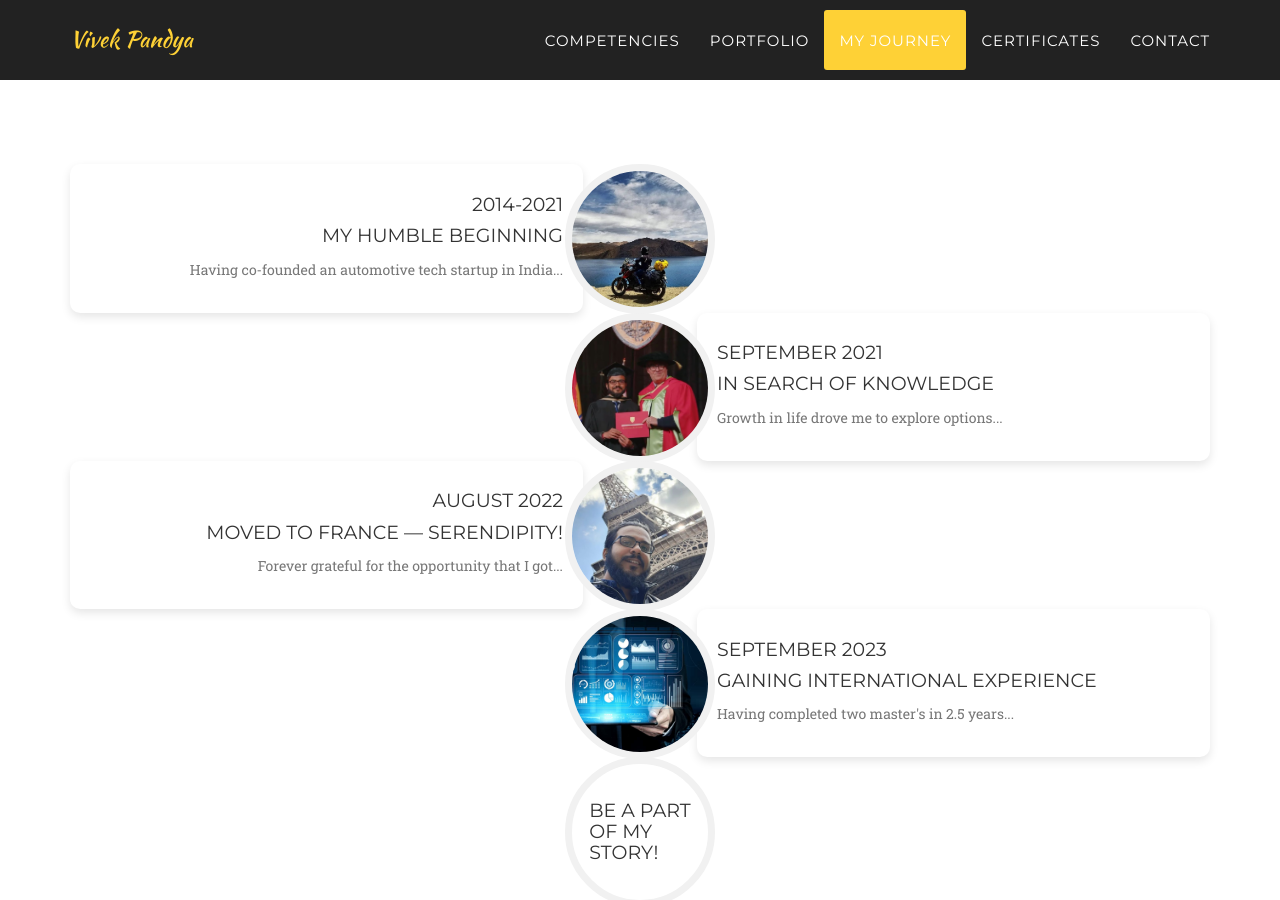
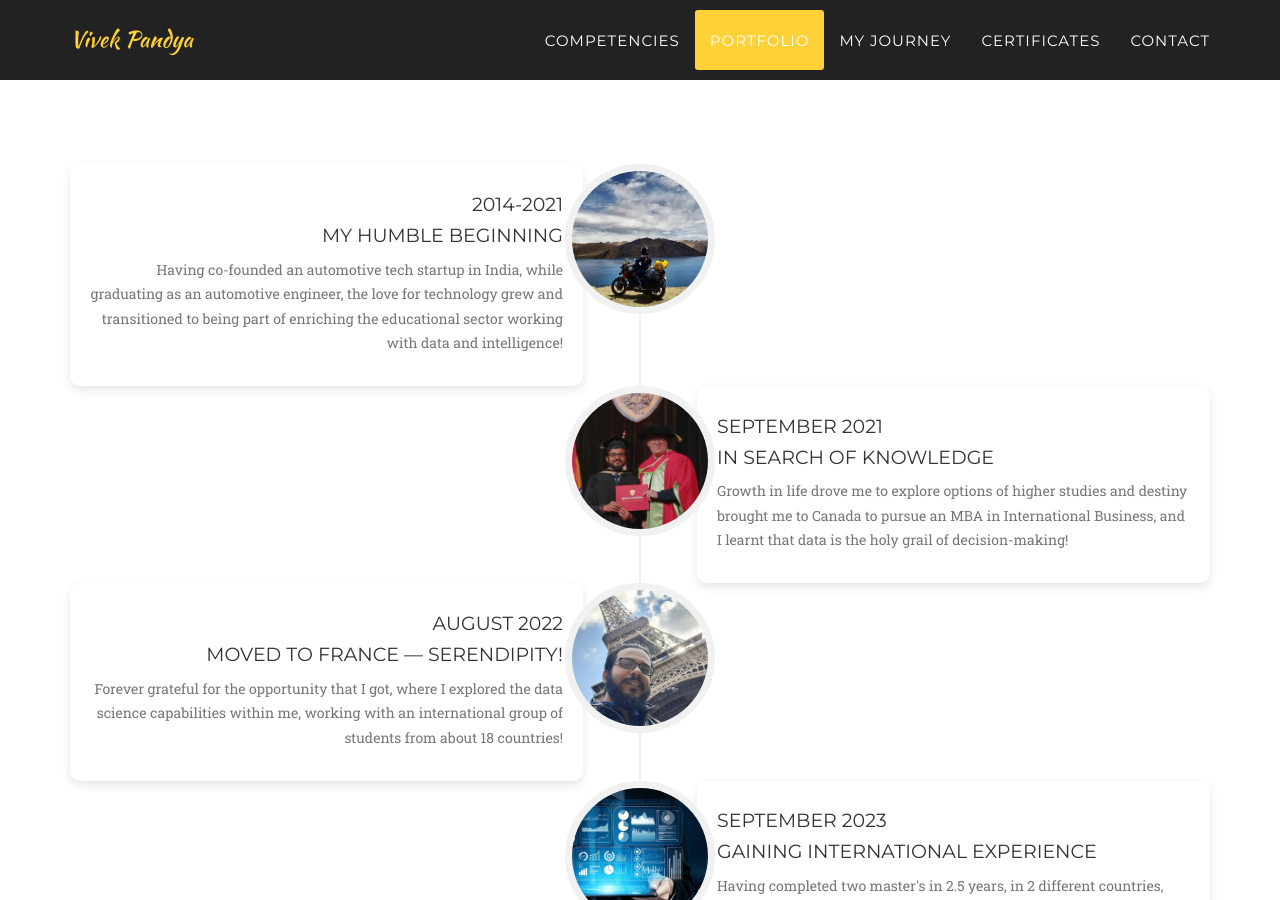
Before and after one commit to vivekp1705/vivekpandya, a Jekyll site: the page built from index.html, in a window 1280 px wide and 900 px high, scrolled down 2955 px. Built offline with Jekyll 4.4.1, drawn with Linux system fonts in a browser that asks for light colours; some web fonts are replaced; some of the changed text lies outside the part shown.

Commit message:
Update about.html

```diff
--- a/_includes/about.html
+++ b/_includes/about.html
@@ -1,4 +1,4 @@
-<section id="about">
+<section id="my-journey">
     <div class="container">
         <div class="row">
             <div class="col-lg-12 text-center">
@@ -19,7 +19,8 @@
                                 <h4 class="subheading">My Humble Beginning</h4>
                             </div>
                             <div class="timeline-body">
-                                <p class="text-muted">Having co-founded an automotive tech startup in India...</p>
+                                <p class="text-muted">Having co-founded an automotive tech startup in India, while graduating as an automotive engineer,
+                                    the love for technology grew and transitioned to being part of enriching the educational sector working with data and intelligence!</p>
                             </div>
                         </div>
                     </li>
@@ -33,7 +34,8 @@
                                 <h4 class="subheading">In Search of Knowledge</h4>
                             </div>
                             <div class="timeline-body">
-                                <p class="text-muted">Growth in life drove me to explore options...</p>
+                                <p class="text-muted">Growth in life drove me to explore options of higher studies and destiny brought me to Canada to pursue
+                                    an MBA in International Business, and I learnt that data is the holy grail of decision-making!</p>
                             </div>
                         </div>
                     </li>
@@ -47,7 +49,8 @@
                                 <h4 class="subheading">Moved to France — Serendipity!</h4>
                             </div>
                             <div class="timeline-body">
-                                <p class="text-muted">Forever grateful for the opportunity that I got...</p>
+                                <p class="text-muted">Forever grateful for the opportunity that I got, where I explored the data science capabilities within me,
+                                    working with an international group of students from about 18 countries!</p>
                             </div>
                         </div>
                     </li>
@@ -61,7 +64,8 @@
                                 <h4 class="subheading">Gaining International Experience</h4>
                             </div>
                             <div class="timeline-body">
-                                <p class="text-muted">Having completed two master's in 2.5 years...</p>
+                                <p class="text-muted">Having completed two master's in 2.5 years, in 2 different countries, finally paved the way for me
+                                    to get into the field of data as a data analytics engineer, where I sharpened and tested my skill arsenal!</p>
                             </div>
                         </div>
                     </li>
```
